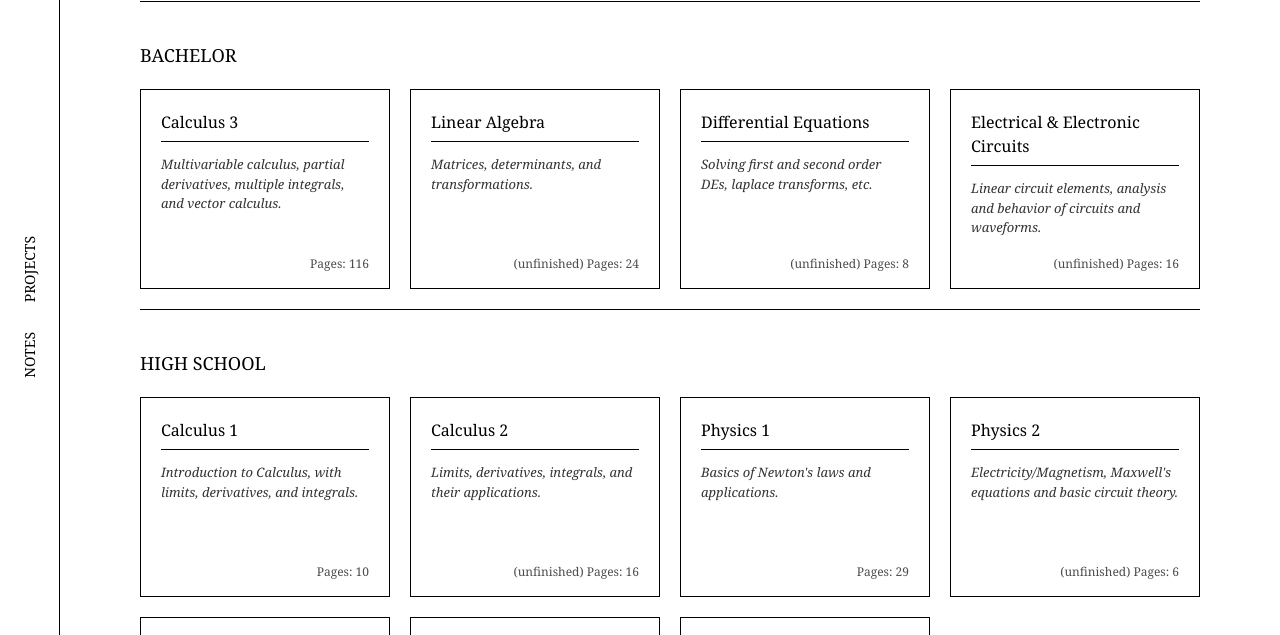
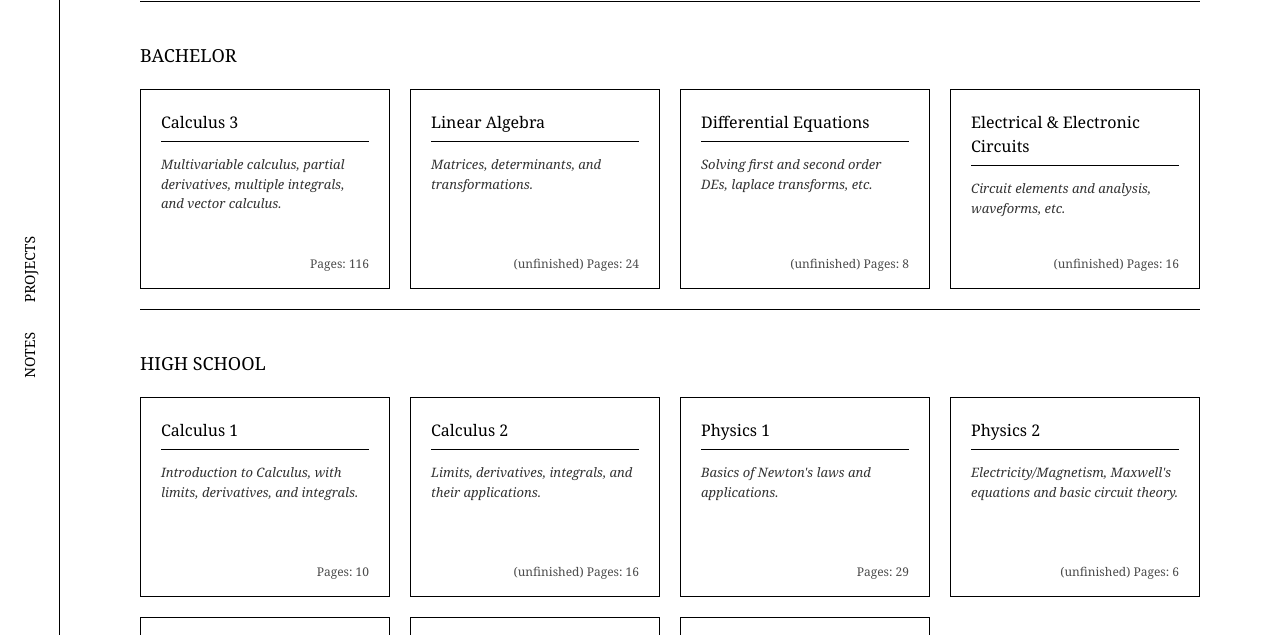
Before and after one commit to ty1649/ty1649.github.io, a plain HTML site: page notes/index.html in a window 1280 px wide. Shown: the part 93-728 px from the top of the page. Drawn offline with Linux system fonts and the light colour scheme.

Commit message:
Update index.html

```diff
--- a/notes/index.html
+++ b/notes/index.html
@@ -417,7 +417,7 @@
                 </div>
                 <div class="note-box" data-pdf="/notes/pdfs/ee100.pdf" data-title="Electrical and Electronic Circuits">
                     <h3 class="note-title">Electrical & Electronic Circuits</h3>
-                    <p class="note-description">Linear circuit elements, analysis and behavior of circuits and waveforms.</p>
+                    <p class="note-description">Circuit elements and analysis, waveforms, etc.</p>
                     <div class="note-pages">(unfinished) Pages: 16</div>
                 </div>
             </div>
```
